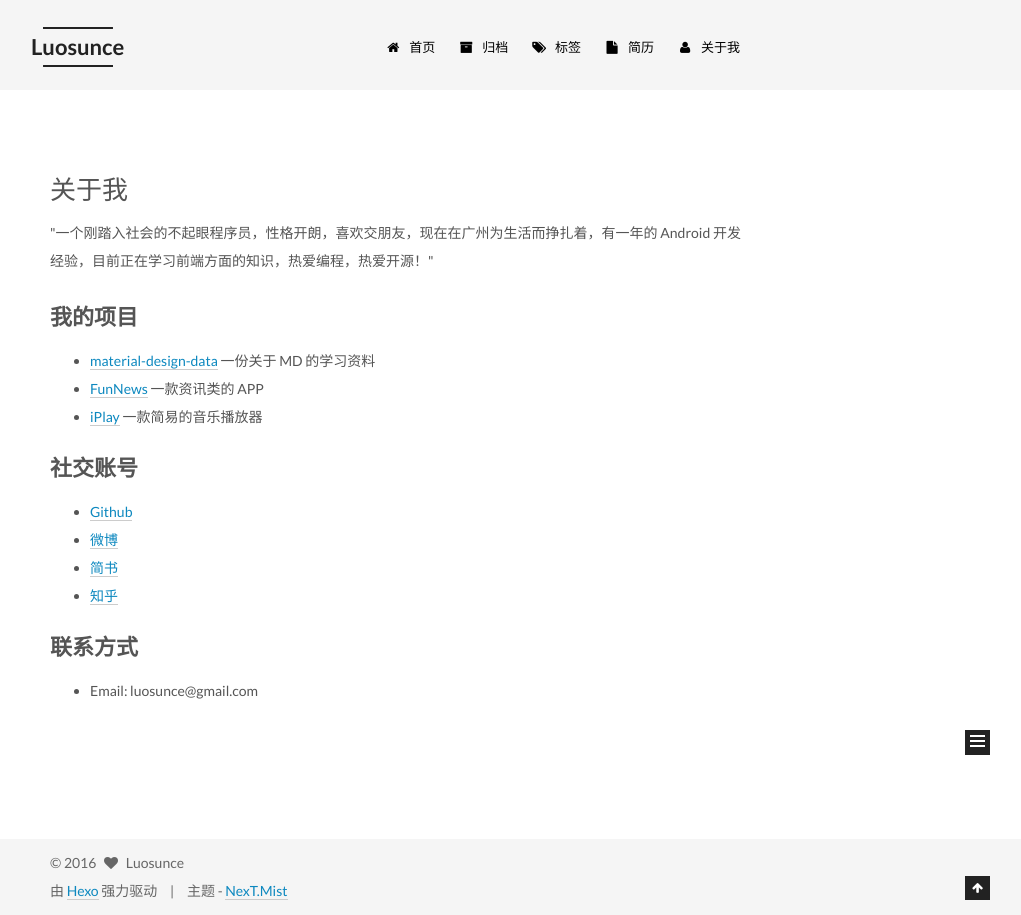
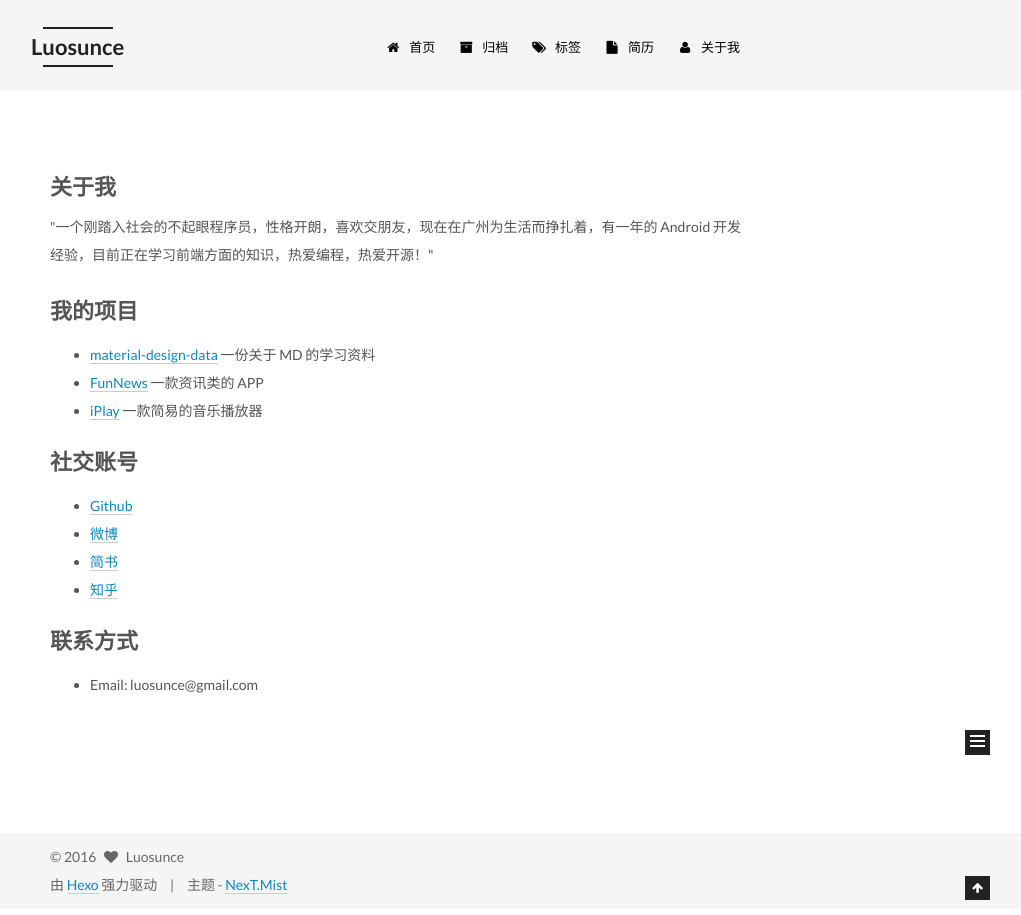
Before and after one commit to Luosunce/luosunce.github.io, a plain HTML site: page about/index.html in a window 1280 px wide. Shown: the whole page, without its empty margins (240-1261 px from the left). Drawn offline with Linux system fonts and the light colour scheme.

```diff
--- a/about/index.html
+++ b/about/index.html
@@ -254,7 +254,7 @@
   <div id="posts" class="posts-expand">
   <header class="post-header">
 
-	<h2 class="post-title" itemprop="name headline">关于我</h2>
+	<h2>关于我</h2>
   <p>"一个刚踏入社会的不起眼程序员，性格开朗，喜欢交朋友，现在在广州为生活而挣扎着，有一年的 Android 开发经验，目前正在学习前端方面的知识，热爱编程，热爱开源！"</p>
 
 </header>
```
